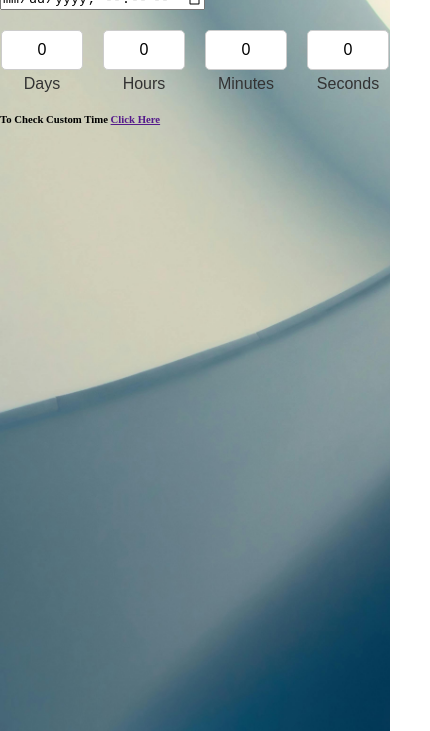
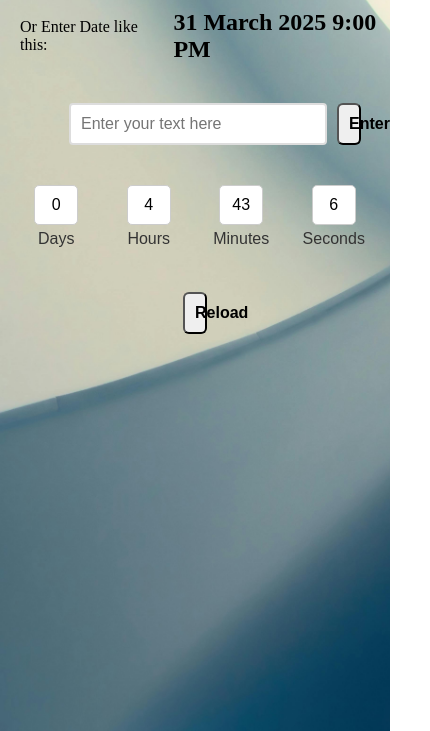
Before and after one commit to AsadUllah-7370/Project1_CountdownTimer, a plain HTML site: page index.html in a window 390 px wide. Shown: the part 113-844 px from the top of the page, 430 px wide, since content can reach past the window. Drawn offline with Linux system fonts and the light colour scheme.

Commit message:
Final Changes

```diff
--- a/index.html
+++ b/index.html
@@ -11,18 +11,26 @@
         href="https://fonts.googleapis.com/css2?family=Poppins:ital,wght@0,100;0,200;0,300;0,400;0,500;0,600;0,700;0,800;0,900;1,100;1,200;1,300;1,400;1,500;1,600;1,700;1,800;1,900&display=swap"
         rel="stylesheet">
     <link rel="stylesheet" href="style.css">
-    <script src="script.js"></script>
+
 </head>
 
 <body>
     <div class="main">
         <div class="titles">
             <h2>We are Coming Soon</h2>
-            <h2>30 June 2025 10:00 PM</h2>
+            <h2 id="end-date">30 June 2025 10:00 PM</h2>
         </div>
         <div class="getDate">
-            <input type="datetime-local" name="" id="takeDate">
+            <div class="date">
+                <label for="dateInput">Or Enter Date like this: </label>
+                <h2>31 March 2025 9:00 PM</h2>
+            </div>
+            <div class="input">
+                <input type="text" id="dateInput" placeholder="Enter your text here">
+                <button id="enterBtn">Enter</button>
+            </div>
         </div>
+
         <div class="inputs">
             <div><input type="text" value="0" readonly>
                 <label for="">Days</label>
@@ -37,11 +45,12 @@
                 <label for="">Seconds</label>
             </div>
         </div>
-        <div class="custom">
-            <h6>To Check Custom Time <a href="">Click Here</a></h6>
+        <div class="completed">
+            <button id="reloadBtn">Reload</button>
         </div>
     </div>
 
 </body>
+<script src="script.js"></script>
 
 </html>
--- a/script.js
+++ b/script.js
@@ -0,0 +1,69 @@
+var time = "12 June 2024 10:58 AM"
+
+
+document.getElementById("end-date").innerText = time
+const inputs = document.querySelectorAll(".inputs input")
+
+document.getElementById('enterBtn').addEventListener('click', function () {
+    const inputValue = document.getElementById('dateInput').value;
+    const now = new Date()
+    const end = new Date(inputValue)
+    let timeSec = (end - now) / 1000
+    if ((end - now) < 0) {
+        alert('Error: Please Enter Correct Date');
+        return;
+    }
+    if (!inputValue) {
+        alert('Error: The date field is empty. Please enter a date.');
+        return;
+    }
+    if (Math.floor(timeSec) == 0) {
+        let html = '<h2>The Time is Completed</h2>'
+        document.querySelector(".completed").insertAdjacentHTML("afterbegin", html)
+        return
+    }
+    let storedValue = inputValue;
+    time = storedValue
+
+    console.log('Stored Value:', storedValue);
+
+});
+
+
+
+function clock() {
+    const end = new Date(time)
+    const now = new Date()
+
+    let timeSec = (end - now) / 1000 // in seconds
+    if (timeSec < 0) { return }
+    // let days = (timeSec / 3600) / 24
+    inputs[0].value = Math.floor((timeSec / 3600) / 24);
+    inputs[1].value = Math.floor((timeSec / 3600) % 24)
+    inputs[2].value = Math.floor((timeSec / 60) % 60)
+    inputs[3].value = Math.floor(timeSec % 60)
+    if (Math.floor(timeSec) == 0) {
+        let html = '<h2>The Time is Completed</h2>'
+        document.querySelector(".completed").insertAdjacentHTML("afterbegin", html)
+        return
+    }
+}
+
+
+document.getElementById('reloadBtn').addEventListener('click', function () {
+    location.reload();
+});
+
+
+
+
+
+setInterval(() => {
+    clock()
+}, 1000
+)
+/*
+1 day = 24 hrs
+1 hr = 60 min
+1 min = 60 sec
+*/
--- a/style.css
+++ b/style.css
@@ -67,6 +67,77 @@
     /* Set the text color of the labels */
 }
 
-.getDate {
-    width: 30%;
+
+.date,
+.input {
+    display: flex;
+    align-items: center;
+    justify-content: center;
+    gap: 10px;
+    background: transparent;
+    width: 100%;
+    padding: 20px;
+    /* border-radius: 8px; */
+    /* box-shadow: 0 4px 8px rgba(0, 0, 0, 0.1); */
 }
+
+.input label {
+    font-size: 1.5em;
+    font-weight: bold;
+    color: #333;
+}
+
+.input input[type="text"] {
+    width: 20%;
+    padding: 10px;
+    font-size: 1em;
+    border: 2px solid #ddd;
+    border-radius: 4px;
+    transition: border-color 0.3s, box-shadow 0.3s;
+}
+
+#enterBtn,
+#reloadBtn {
+    width: 6%;
+    padding: 10px;
+    font-size: 1em;
+    border-radius: 6px;
+    cursor: pointer;
+    font-weight: bold;
+    /* background-color: blue; */
+    /* color: white;  */
+}
+
+#reloadBtn {
+    align-items: center;
+}
+
+.completed {
+    display: flex;
+    justify-content: center;
+    align-items: center;
+    flex-direction: column;
+    /* border: 2px solid red; */
+    height: 90px;
+    row-gap: 20px;
+
+}
+
+.input input[type="text"]:focus {
+    border-color: #5b9bd5;
+    box-shadow: 0 0 8px rgba(91, 155, 213, 0.3);
+    outline: none;
+}
+
+/* Media Queries for responsiveness */
+
+
+@media only screen and (max-width: 600px) {
+    .inputs input[type="text"] {
+        width: 30%;
+    }
+
+    .input input[type="text"] {
+        width: 60%;
+    }
+}
```
